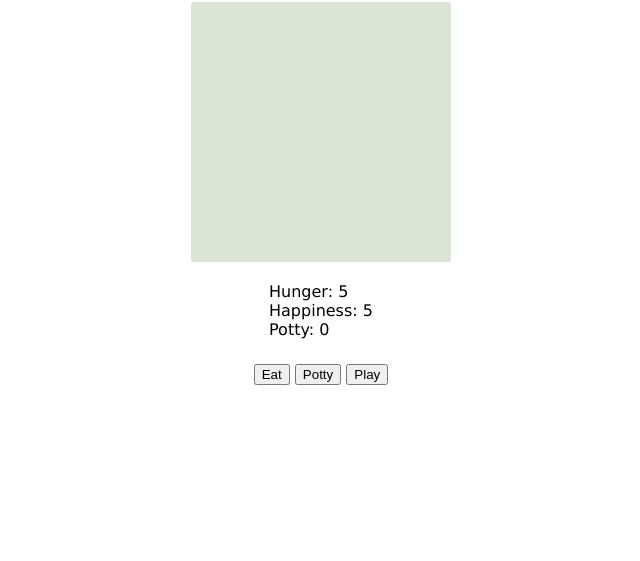
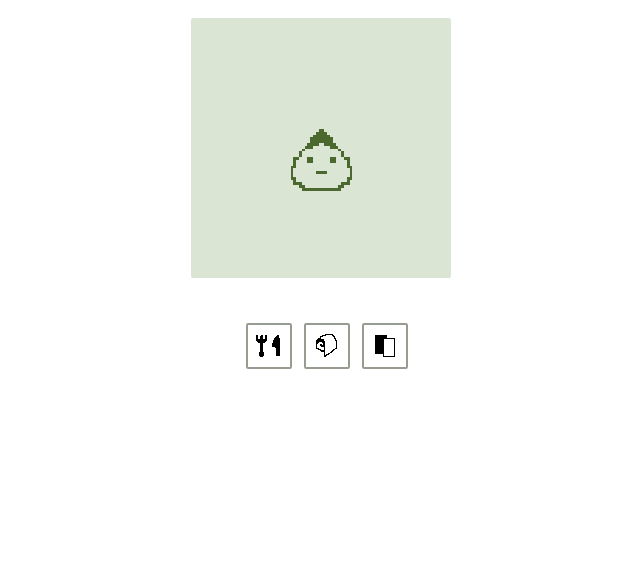
Before and after one commit to denimbluegenes/project-fruit-care, a plain HTML site: page index.html in a window 1280 px wide. Shown: the part 239-800 px from the top of the page, without its empty margins (319-959 px from the left). Drawn offline with Linux system fonts and the light colour scheme.

Commit message:
baby seed involved

```diff
--- a/index.html
+++ b/index.html
@@ -10,7 +10,15 @@
     <h1>My Tama-Fruit</h1>
 
     <!-- screen size for pixel pet -->
- <div class="screen" id="screen"></div>
+ <div class="screen" id="screen">
+    <img
+    src="images/baby/pet_idle.gif"
+    alt="My Tama-Fruit"
+    class="pet">
+</div>
+
+
+
 
     <!-- statistics for how much hunger and others blah blah (maybe ill keep) -->
 <div class="stats">
@@ -20,9 +28,15 @@
 </div>
     <!-- buttons/interactions -->
 <div class="controls">
-    <button id="btnEat" type="button">Eat</button>
-    <button id="btnPotty" type="button">Potty</button>
-    <button id="btnPlay" type="button">Play</button>
+    <button id="btnEat" type="button"></button>
+        <img src="images/icons/feed.png" alt="feed">
+    </button>
+    <button id="btnPotty" type="button"></button>
+        <img src="images/icons/potty.png" alt="potty">
+    </button>
+    <button id="btnPlay" type="button"></button>
+        <img src="images/icons/play.png" alt="play">
+    </button>
 </div>
 
 <script src="main.js"></script>
--- a/main.js
+++ b/main.js
@@ -0,0 +1,14 @@
+/*control noises :3 */
+const buttonSound = new Audio("sounds/buttonpress.wav");
+buttonSound.volume = 0.2;
+
+/*press play */
+function playButtonSound() {
+  buttonSound.currentTime = 0;
+  buttonSound.play().catch(() => {});
+}
+
+/*makes the images makes noise :3 */
+document.querySelectorAll(".controls img").forEach((btn) => {
+  btn.addEventListener("click", playButtonSound);
+});
--- a/style.css
+++ b/style.css
@@ -13,25 +13,82 @@ body {
 }
 
 /*screen for the pixel hehe */
-.screen {
+.screen{
     width: 260px;
     height: 260px;
     margin: 10px auto 20px;
     background-color: rgba(194, 211, 180, 0.589);
     border-radius: 1%;
 
+    display: flex;
     justify-content: center;
+    align-items: center;
+
     position: relative;
     overflow: hidden;
 
 }
+
+/*the baby */
+.pet {
+  width: 15px;
+  height: 15px;
+
+  image-rendering: pixelated;
+
+  transform: scale(6) translateY(3px);
+  transform-origin: center center;
+
+  margin: 0;
+  position: relative;
+
+}
+
+
+/*hiding statistics from users */
+.stats {
+  display: none;
+}
+
 
 /*button styling */
 .controls {
     color: white;
 
 
-    justify-content: space-between;
+    justify-content: center;
+    align-items: center;
     padding: 2%;
-    display: flex, 15%;
+    display: flex;
+
+
 }
+
+.controls button {
+    background: none;
+    cursor:pointer;
+
+    justify-content: center;
+    display: flex;
+    align-items: center;
+    border: none;
+
+}
+
+.controls img {
+    width: 32px;
+    height: 32px;
+    display: block;
+    cursor:pointer;
+    background: rgb(255, 255, 255);
+
+    border: 2px solid rgba(78, 87, 71, 0.589);
+    border-radius: 5%;
+    padding: 5px;
+
+
+}
+
+.controls img:hover {
+  background: rgb(179, 183, 201);
+}
```
Also changed, not shown: images/baby/pet_idle.gif (added), images/icons/feed.png (added), images/icons/play.png (added), images/icons/potty.png (added), 5 other files.
